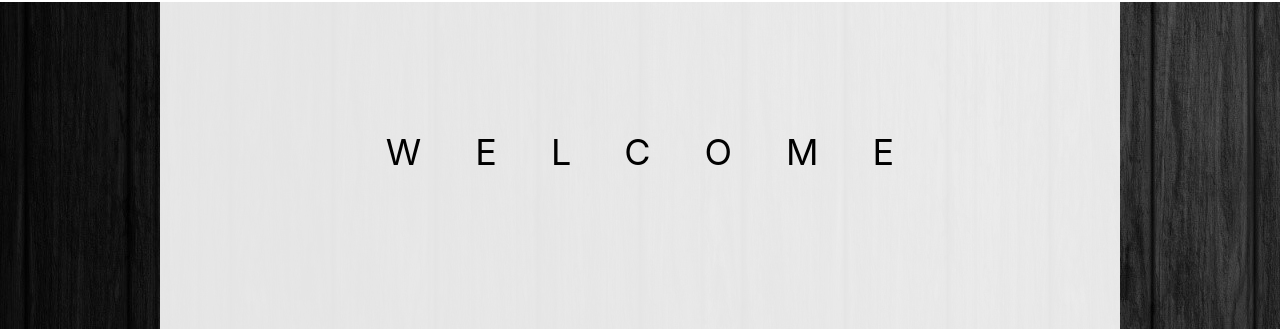
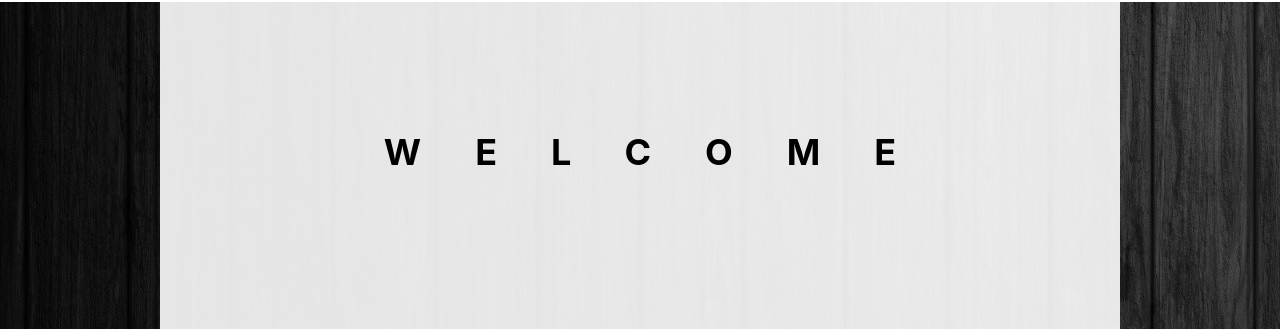
Before and after one commit to Ghotda/jekyll-cars, a Jekyll site: the page built from index.html, in a window 1280 px wide. Shown: the part 543-872 px from the top of the page. Built offline with Jekyll 4.4.1, drawn with Linux system fonts in a browser that asks for light colours; nearby versions of some CDN libraries.

Commit message:
Initial comment

```diff
--- a/css/main.css
+++ b/css/main.css
@@ -12,6 +12,8 @@
     font-family: -apple-system, BlinkMacSystemFont, 'Segoe UI', Roboto, Oxygen, Ubuntu, Cantarell, 'Open Sans', 'Helvetica Neue', sans-serif;
     letter-spacing: 1.5em;
     margin-right: -1.5em;
+    font-weight: bold;
+
 }
 .welcome{
     display: flex;
--- a/docs/css/main.css
+++ b/docs/css/main.css
@@ -12,6 +12,8 @@
     font-family: -apple-system, BlinkMacSystemFont, 'Segoe UI', Roboto, Oxygen, Ubuntu, Cantarell, 'Open Sans', 'Helvetica Neue', sans-serif;
     letter-spacing: 1.5em;
     margin-right: -1.5em;
+    font-weight: bold;
+
 }
 .welcome{
     display: flex;
--- a/docs/feed.xml
+++ b/docs/feed.xml
@@ -1,4 +1,4 @@
-<?xml version="1.0" encoding="utf-8"?><feed xmlns="http://www.w3.org/2005/Atom" ><generator uri="https://jekyllrb.com/" version="3.8.5">Jekyll</generator><link href="http://localhost:4000/jekyll-cars/feed.xml" rel="self" type="application/atom+xml" /><link href="http://localhost:4000/jekyll-cars/" rel="alternate" type="text/html" /><updated>2018-12-12T15:54:54+02:00</updated><id>http://localhost:4000/jekyll-cars/feed.xml</id><title type="html">Cars</title><subtitle>Short and Fast!</subtitle><entry><title type="html">Welcome to Jekyll!</title><link href="http://localhost:4000/jekyll-cars/jekyll/update/2018/12/11/welcome-to-jekyll.html" rel="alternate" type="text/html" title="Welcome to Jekyll!" /><published>2018-12-11T12:15:38+02:00</published><updated>2018-12-11T12:15:38+02:00</updated><id>http://localhost:4000/jekyll-cars/jekyll/update/2018/12/11/welcome-to-jekyll</id><content type="html" xml:base="http://localhost:4000/jekyll-cars/jekyll/update/2018/12/11/welcome-to-jekyll.html">&lt;p&gt;You’ll find this post in your &lt;code class=&quot;highlighter-rouge&quot;&gt;_posts&lt;/code&gt; directory. Go ahead and edit it and re-build the site to see your changes. You can rebuild the site in many different ways, but the most common way is to run &lt;code class=&quot;highlighter-rouge&quot;&gt;jekyll serve&lt;/code&gt;, which launches a web server and auto-regenerates your site when a file is updated.&lt;/p&gt;
+<?xml version="1.0" encoding="utf-8"?><feed xmlns="http://www.w3.org/2005/Atom" ><generator uri="https://jekyllrb.com/" version="3.8.5">Jekyll</generator><link href="http://localhost:4000/jekyll-cars/feed.xml" rel="self" type="application/atom+xml" /><link href="http://localhost:4000/jekyll-cars/" rel="alternate" type="text/html" /><updated>2018-12-12T16:01:12+02:00</updated><id>http://localhost:4000/jekyll-cars/feed.xml</id><title type="html">Cars</title><subtitle>Short and Fast!</subtitle><entry><title type="html">Welcome to Jekyll!</title><link href="http://localhost:4000/jekyll-cars/jekyll/update/2018/12/11/welcome-to-jekyll.html" rel="alternate" type="text/html" title="Welcome to Jekyll!" /><published>2018-12-11T12:15:38+02:00</published><updated>2018-12-11T12:15:38+02:00</updated><id>http://localhost:4000/jekyll-cars/jekyll/update/2018/12/11/welcome-to-jekyll</id><content type="html" xml:base="http://localhost:4000/jekyll-cars/jekyll/update/2018/12/11/welcome-to-jekyll.html">&lt;p&gt;You’ll find this post in your &lt;code class=&quot;highlighter-rouge&quot;&gt;_posts&lt;/code&gt; directory. Go ahead and edit it and re-build the site to see your changes. You can rebuild the site in many different ways, but the most common way is to run &lt;code class=&quot;highlighter-rouge&quot;&gt;jekyll serve&lt;/code&gt;, which launches a web server and auto-regenerates your site when a file is updated.&lt;/p&gt;
 
 &lt;p&gt;To add new posts, simply add a file in the &lt;code class=&quot;highlighter-rouge&quot;&gt;_posts&lt;/code&gt; directory that follows the convention &lt;code class=&quot;highlighter-rouge&quot;&gt;YYYY-MM-DD-name-of-post.ext&lt;/code&gt; and includes the necessary front matter. Take a look at the source for this post to get an idea about how it works.&lt;/p&gt;
 
```
